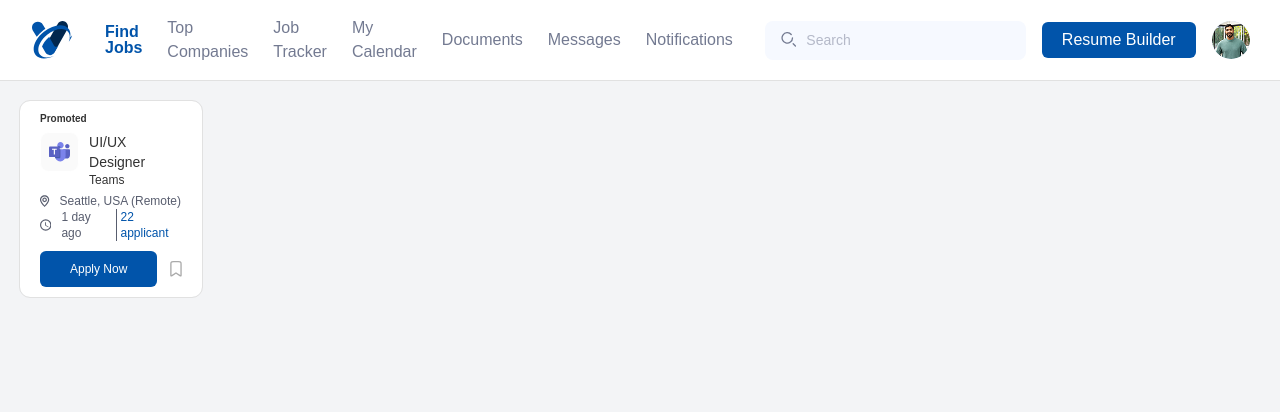
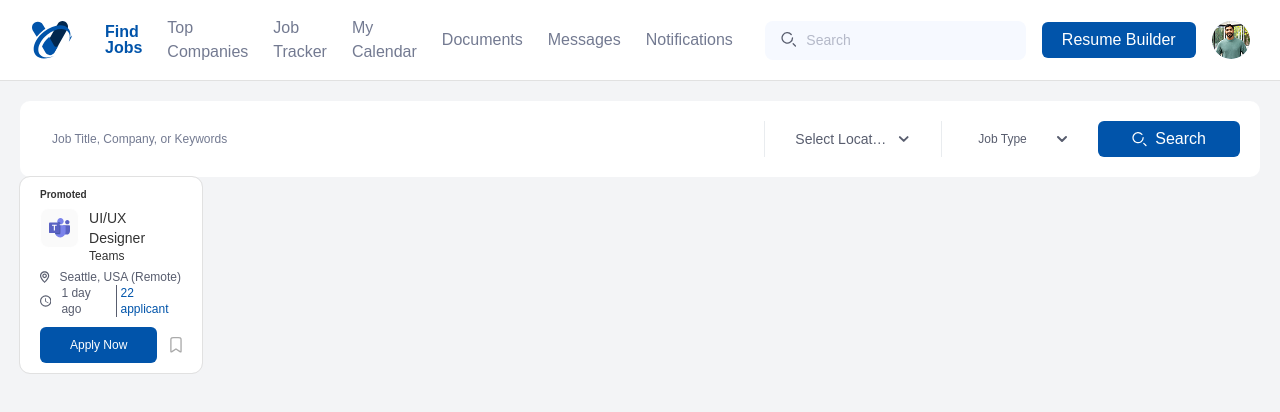
Before and after one commit to hmrizwan98/Find-Jobs, a Next.js app: page / in a window 1280 px wide. Shown: the top 412 px of the page. Built offline with nearby package versions, Linux system fonts and the light colour scheme; a web font is replaced by a local one.

Commit message:
filteration bar

```diff
--- a/app/globals.css
+++ b/app/globals.css
@@ -11,6 +11,7 @@
   --color-gray-secondary: #fafafa;
   --color-placeholder: #b0b0b0;
   --color-search-bg: #f6f9ff;
+  --color-gray-outline: #e9ecef;
 }
 
 @theme inline {
@@ -27,6 +28,7 @@
   --color-gray-secondary: #fafafa;
   --color-placeholder: #b0b0b0;
   --color-search-bg: #f6f9ff;
+  --color-gray-outline: #e9ecef;
 }
 
 @media (prefers-color-scheme: dark) {
--- /dev/null
+++ b/components/common/FiltrationBar/index.tsx
@@ -0,0 +1,70 @@
+"use client";
+
+import Button from "@/components/ui/button";
+import React from "react";
+import { ChevronDownIcon, SearchIcon } from "../icons";
+
+const FiltrationBar: React.FC = () => {
+  return (
+    <div className="w-full bg-white rounded-[10px] p-5">
+      <div className="flex flex-col lg:flex-row items-center gap-3 lg:gap-0">
+        {/* Search Input */}
+        <div className="flex-1 min-w-0">
+          <input
+            type="text"
+            placeholder="Job Title, Company, or Keywords"
+            className="w-full h-[36px] px-3 bg-white  rounded-[5px] outline-none text-xs text-gray-dark placeholder:text-gray-light"
+          />
+        </div>
+
+        {/* Location Dropdown */}
+        <div className="flex items-center justify-center flex-1 lg:flex-initial lg:w-[178px] min-w-0 mx-0 lg:mx-3 border border-y-0 border-x-gray-outline">
+          <button
+            type="button"
+            className="w-full max-w-[116px]  h-[36px]  bg-white text-sm text-gray-medium flex items-center justify-between cursor-default"
+            tabIndex={-1}
+            disabled
+          >
+            <span className="truncate">Select Location</span>
+            <ChevronDownIcon
+              width={16}
+              height={16}
+              className="text-gray-medium ml-2"
+            />
+          </button>
+        </div>
+
+        {/* Job Type Dropdown */}
+        <div className="flex-1 lg:flex-initial lg:w-[120px] min-w-0 mx-0 lg:mx-3">
+          <button
+            type="button"
+            className="w-full max-w-[116px] h-[36px] px-3 bg-white rounded-[5px] text-xs text-gray-medium flex items-center justify-between cursor-default"
+            tabIndex={-1}
+            disabled
+          >
+            <span className="truncate">Job Type</span>
+            <ChevronDownIcon
+              width={16}
+              height={16}
+              className="text-gray-medium ml-2"
+            />
+          </button>
+        </div>
+
+        {/* Search Button */}
+
+        <Button
+          variant="primary"
+          size="md"
+          className="flex items-center justify-center gap-2 px-[34px]"
+          tabIndex={-1}
+        >
+          <SearchIcon width={15} height={15} className="text-white" />
+          <span>Search</span>
+        </Button>
+      </div>
+    </div>
+  );
+};
+
+export default FiltrationBar;
--- a/components/common/Header/index.tsx
+++ b/components/common/Header/index.tsx
@@ -19,7 +19,7 @@ const Header = () => {
   return (
     <header className="bg-gray-100 w-full">
       <div className="bg-white border-b border-gray-extra-light shadow-sm">
-        <div className="px-8 py-4 flex items-center gap-8">
+        <div className="px-8 py-4 flex items-center justify-between gap-8">
           {/* Logo */}
           <div className="shrink-0">
             <Link href="/" className="flex items-center">
@@ -35,7 +35,7 @@ const Header = () => {
           </div>
 
           {/* Navigation Links */}
-          <nav className="flex items-center gap-[25px]">
+          <nav className="flex items-center gap-[25px] flex-1">
             {navItems.map((item) => (
               <Link
                 key={item.label}
--- a/components/common/icons/index.tsx
+++ b/components/common/icons/index.tsx
@@ -56,16 +56,17 @@ const TagIcon = ({ width = 12, height = 16, ...props }: IconProps) => (
   </svg>
 );
 
-const SearchIcon = ({ width = 17, height = 18 }: IconProps) => (
+const SearchIcon = ({ width = 17, height = 18, ...props }: IconProps) => (
   <svg
     xmlns="http://www.w3.org/2000/svg"
     width={width}
     height={height}
     fill="none"
     viewBox="0 0 17 18"
+    {...props}
   >
     <path
-      stroke="#737A91"
+      stroke="currentColor"
       strokeLinecap="round"
       strokeMiterlimit="10"
       strokeWidth="1.5"
@@ -112,7 +113,27 @@ const MessageIcon = ({ width = 20, height = 20, ...props }: IconProps) => (
   </svg>
 );
 
+const ChevronDownIcon = ({ width = 12, height = 12, ...props }: IconProps) => (
+  <svg
+    xmlns="http://www.w3.org/2000/svg"
+    width={width}
+    height={height}
+    fill="none"
+    viewBox="0 0 12 12"
+    {...props}
+  >
+    <path
+      stroke="currentColor"
+      strokeLinecap="round"
+      strokeLinejoin="round"
+      strokeWidth="1.5"
+      d="M3 4.5l3 3 3-3"
+    />
+  </svg>
+);
+
 export {
+  ChevronDownIcon,
   MarkerIcon,
   MessageIcon,
   NotificationIcon,
--- a/components/ui/button.tsx
+++ b/components/ui/button.tsx
@@ -31,7 +31,7 @@ const Button: React.FC<ButtonProps> = ({
     xs: "px-[30px] py-[10px] text-xs",
     sm: "px-3 py-1 text-sm",
     md: "px-5 py-[10px] text-base leading-[100%] tracking-[0%]",
-    lg: "px-6 py-3 text-lg",
+    lg: "px-6 py-[14px] text-lg",
   };
 
   return (
--- a/containers/FindJobs/index.tsx
+++ b/containers/FindJobs/index.tsx
@@ -1,8 +1,19 @@
+"use client";
+
+import FiltrationBar from "@/components/common/FiltrationBar";
 import JobCard from "@/components/common/JobCard";
 
 const FindJobs = () => {
-  return <div className="p-5 bg-gray-100 min-h-screen">
-    <JobCard />
-  </div>;
-}
+  return (
+    <div className="p-5 bg-gray-100 min-h-screen">
+      <div className="max-w-7xl mx-auto">
+        <FiltrationBar />
+        <div className="grid grid-cols-1 md:grid-cols-2 lg:grid-cols-3 xl:grid-cols-4 gap-4">
+          <JobCard />
+        </div>
+      </div>
+    </div>
+  );
+};
+
 export default FindJobs;
```
